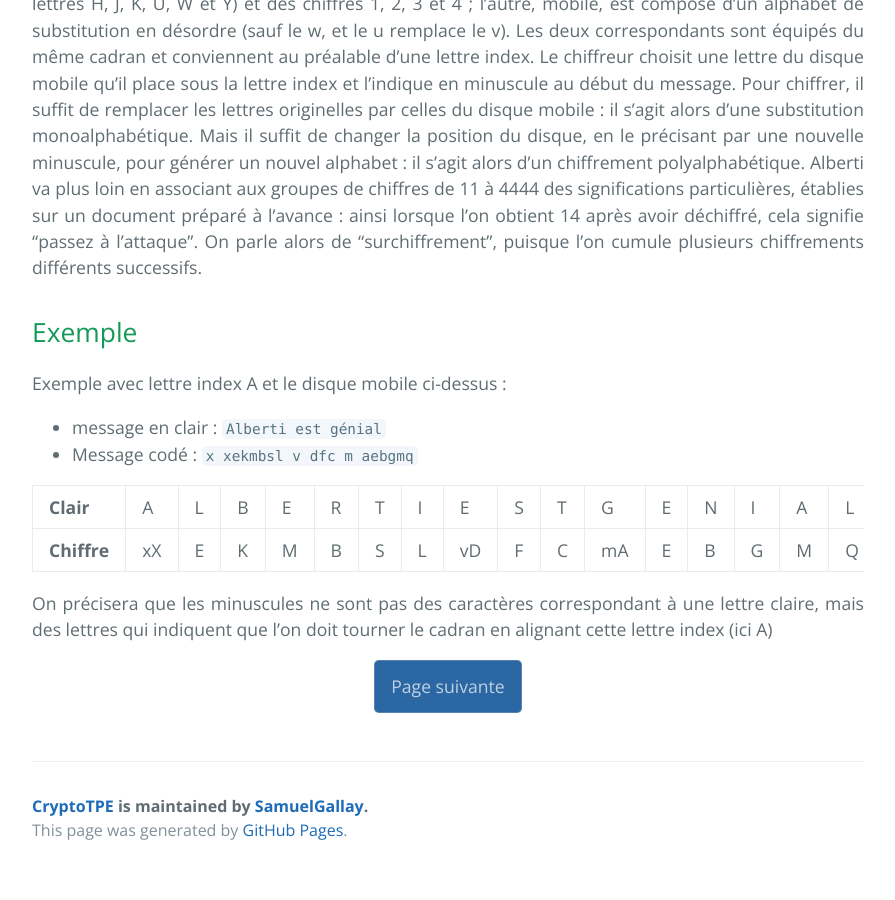
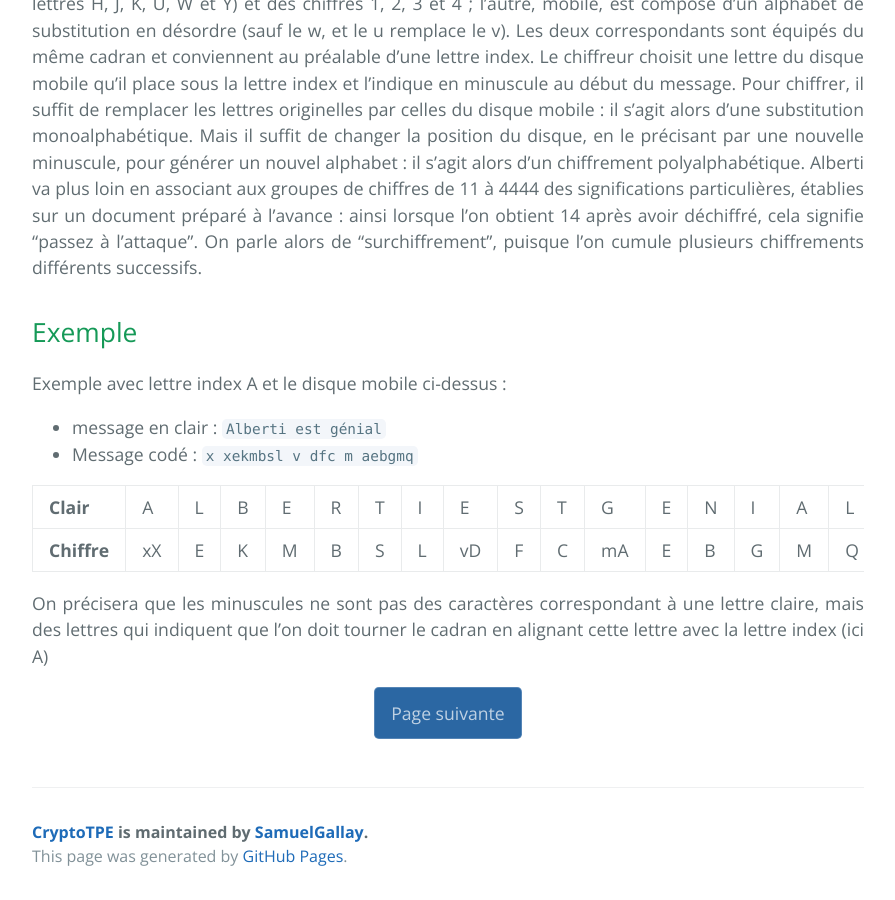
Before and after one commit to SamuelGallay/CryptoTPE, a Jekyll site: the page built from pages/2_TempsModernes/1_alberti.md, in a window 1280 px wide and 900 px high, scrolled down 2925 px. Shown: the whole window, without its empty margins (192-1087 px from the left). Built offline with Jekyll 4.4.1, drawn with Linux system fonts in a browser that asks for light colours; our own code applies the rules of GitHub Pages for plain Markdown files; before the commit the page ends 3799 px from its top, so only the background shows below that.

Commit message:
Update 1_alberti.md

```diff
--- a/pages/2_TempsModernes/1_alberti.md
+++ b/pages/2_TempsModernes/1_alberti.md
@@ -36,4 +36,4 @@ Exemple avec lettre index A et le disque mobile ci-dessus :
 | **Clair**   |A |L|B|E|R|T|I|E |S|T|G |E|N|I|A|L|
 | **Chiffre** |xX|E|K|M|B|S|L|vD|F|C|mA|E|B|G|M|Q|
 
-On précisera que les minuscules ne sont pas des caractères correspondant à une lettre claire, mais des lettres qui indiquent que l'on doit tourner le cadran en alignant cette lettre index (ici A)
+On précisera que les minuscules ne sont pas des caractères correspondant à une lettre claire, mais des lettres qui indiquent que l'on doit tourner le cadran en alignant cette lettre avec la lettre index (ici A)
```
